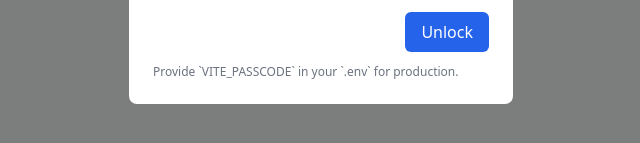
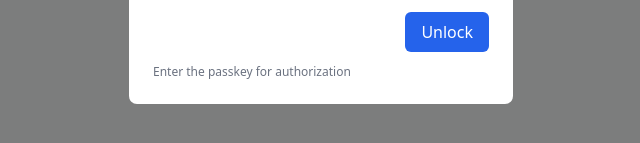
Before and after one commit to Ahmed123Hussain/Siteissuetrackerdb, a React (Vite) app: page / in a window 1280 px wide. Shown: the part 409-552 px from the top of the page, without its empty margins (319-959 px from the left). Built offline with nearby package versions, Linux system fonts and the light colour scheme; no server answers; the database is empty.

Commit message:
Update passkey prompt message in PasskeyGate component

```diff
--- a/src/components/PasskeyGate.tsx
+++ b/src/components/PasskeyGate.tsx
@@ -42,7 +42,7 @@
             </button>
           </div>
         </form>
-        <p className="text-xs text-gray-500 mt-3">Provide `VITE_PASSCODE` in your `.env` for production.</p>
+        <p className="text-xs text-gray-500 mt-3">Enter the passkey for authorization</p>
       </div>
     </div>
   );
```
